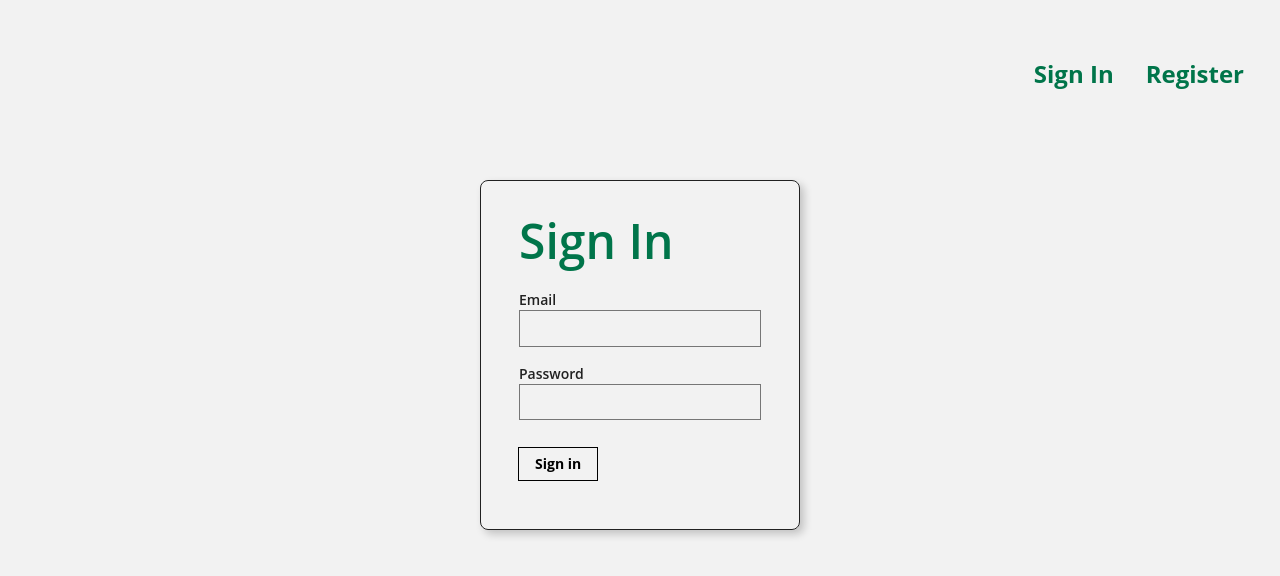
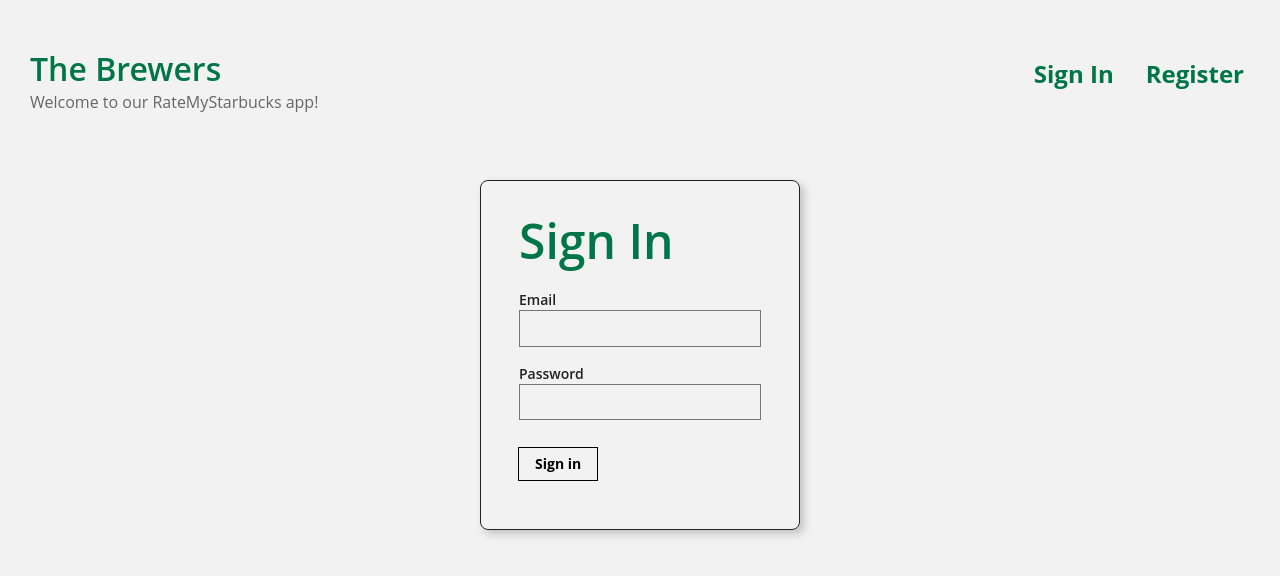
Before and after one commit to stephanie-yung/capstone-frontend, a React (Create React App) app: page /userAccount in a window 1280 px wide. Shown: the top 576 px of the page. Built offline with nearby package versions, Linux system fonts and the light colour scheme; what react-google-maps would draw is missing.

Commit message:
signin page title

```diff
--- a/src/App.css
+++ b/src/App.css
@@ -123,6 +123,20 @@ body {
   height: 300px;
 }
 
+.slogan {
+  position: fixed;
+  margin: 30px;
+  top: 0px;
+  left: 0px;
+}
+
+.slogan h1 {
+  color: rgb(0, 117, 74);
+  font-weight: 600;
+  line-height: 1.1;
+  margin-bottom: 6px;
+}
+
 .widthSpaced31{
   width: 31%;
 }
--- a/src/Components/SignIn/SignIn.js
+++ b/src/Components/SignIn/SignIn.js
@@ -36,6 +36,8 @@ const Signin = ({onRouteChange}) => {
         <article style={{border: "1px solid #212121"}} className="br3 ba b--white-10 mv4 w-100 w-50-m w-25-l mw6 shadow-5 center">
 
         <main className="pa4">
+        <div className="slogan"> <h1>The Brewers</h1>
+        <span>Welcome to our RateMyStarbucks app!</span></div>
             <div className="measure" >
                 <fieldset id="sign_up" className="ba b--transparent ph0 mh0">
                 <legend className="f1 fw6 ph0 mh0" style={{color: "#00754a"}}>Sign In</legend>
```
